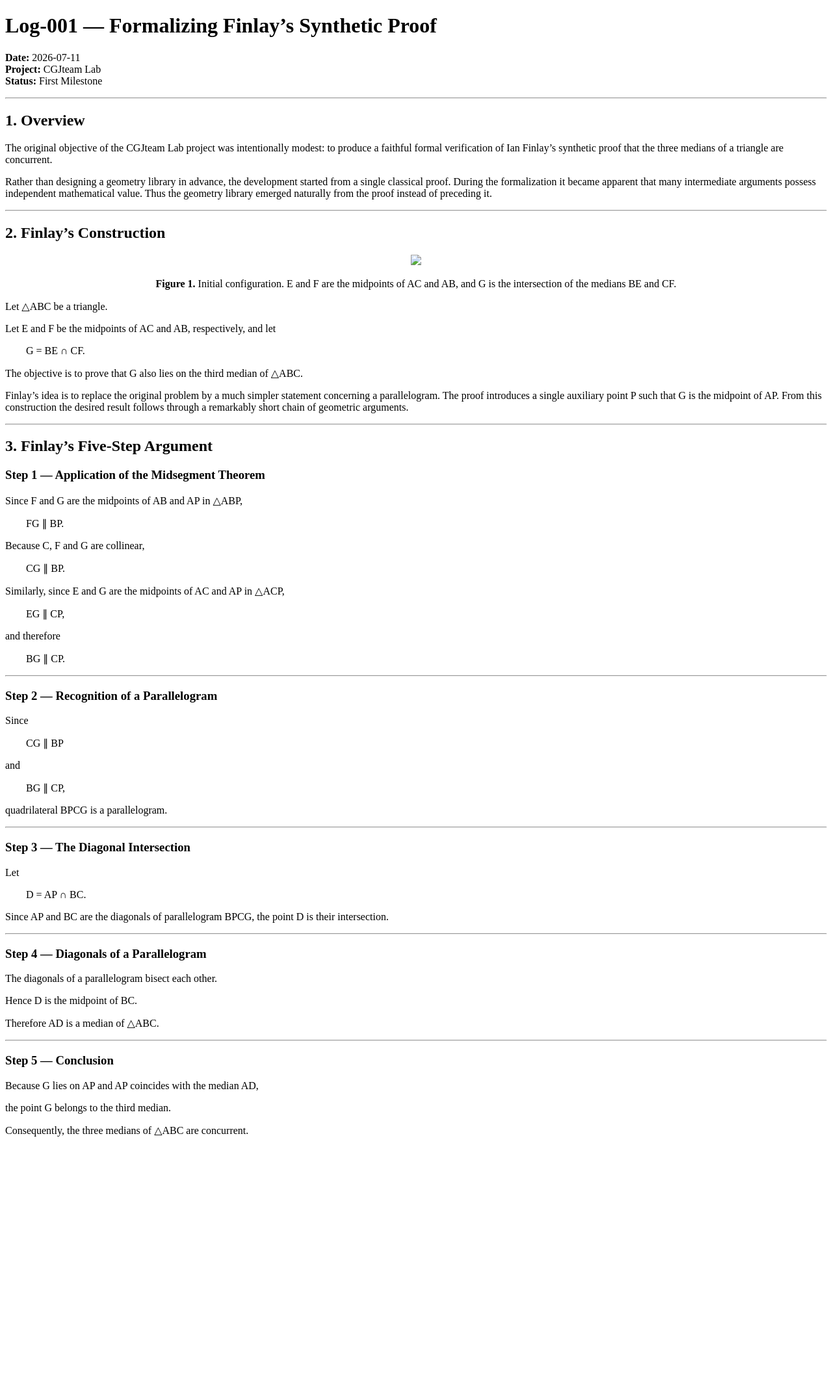
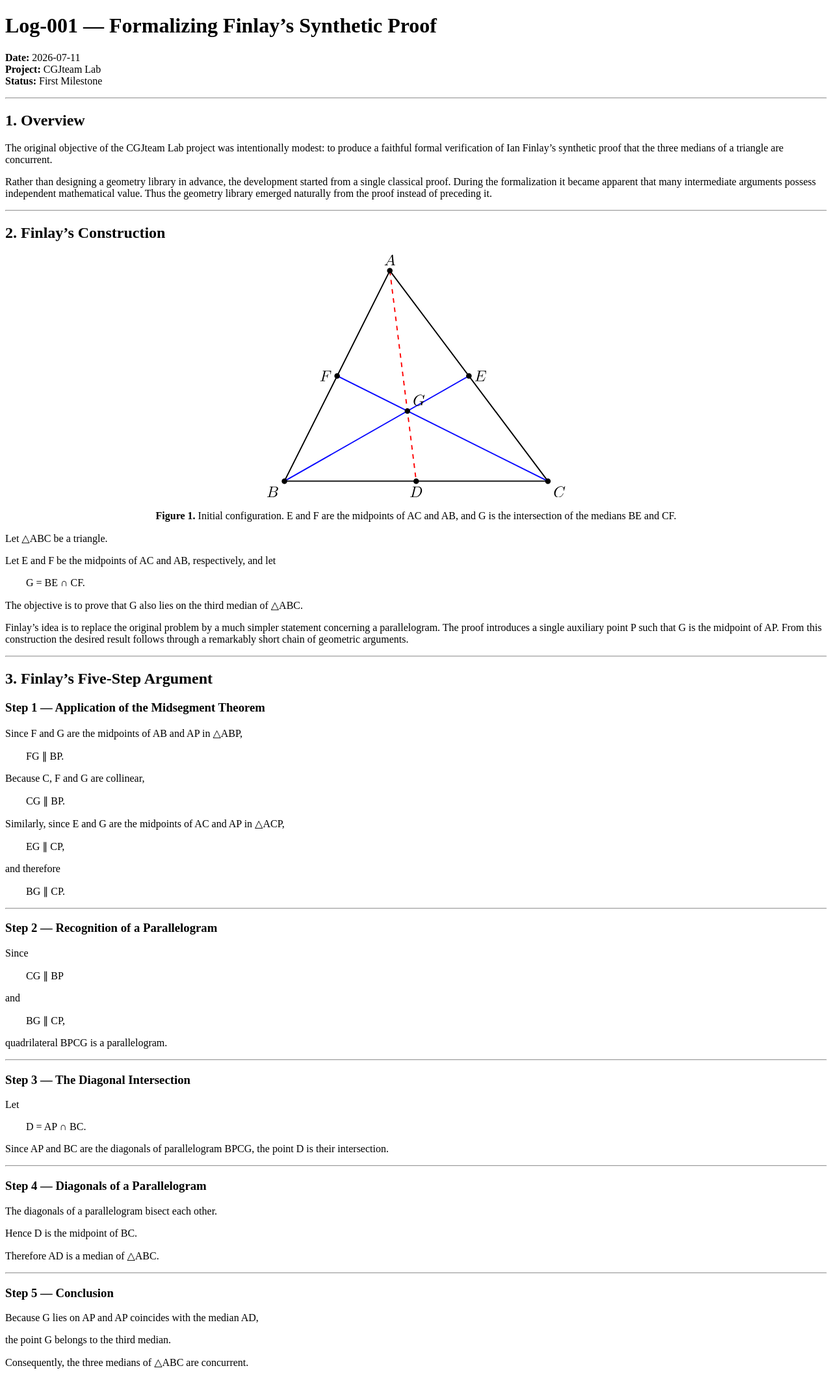
Before and after one commit to cgjteam/cgjteam.github.io, a Jekyll site: the page built from log-001.md, in a window 1280 px wide. Shown: the whole page at 65% size. Built offline with Jekyll 4.4.1, drawn with Linux system fonts in a browser that asks for light colours; comment, search, counter and statistics services are not loaded; our own code applies the rules of GitHub Pages for plain Markdown files; before the commit the page ends 1765 px from its top, so only the background shows below that.

Commit message:
Update log-001.md

```diff
--- a/log-001.md
+++ b/log-001.md
@@ -21,7 +21,7 @@ Rather than designing a geometry library in advance, the development started fro
 ## 2. Finlay's Construction
 
 <p align="center">
-<img src="images/finlay-01-initial.svg" width="460">
+<img src="finlay-01-initial.svg" width="460">
 </p>
 
 <p align="center">
```
